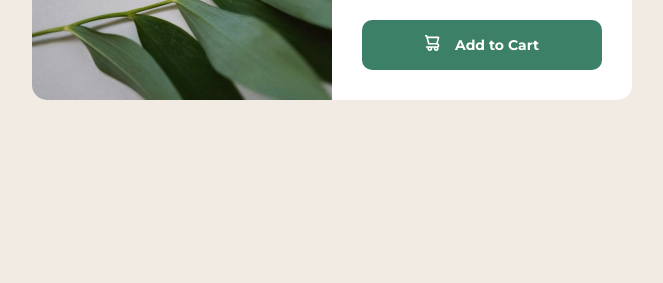
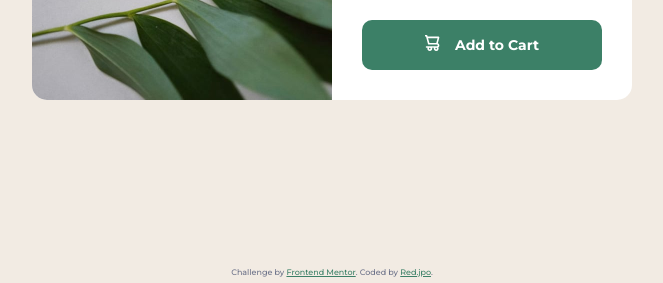
Before and after one commit to red-jpo/Product-Preview-Card-Component-Solution, a plain HTML site: page index.html in a window 1280 px wide. Shown: the part 517-800 px from the top of the page, without its empty margins (308-971 px from the left). Drawn offline with Linux system fonts and the light colour scheme.

Commit message:
Update index.html

```diff
--- a/index.html
+++ b/index.html
@@ -52,9 +52,13 @@
             </div>
         </section>
     </main>
-
-
-
+    <footer>
+        <div class="attribution">
+            Challenge by <a href="https://www.frontendmentor.io?ref=challenge" target="_blank">Frontend Mentor</a>.
+            Coded by <a href="https://github.com/red-jpo" target="_blank">Red.jpo</a>.
+            <!-- The footer refers to the line of text at the bottom of the page. -->
+        </div>
+    </footer>
 </body>
 
 </html>
```
